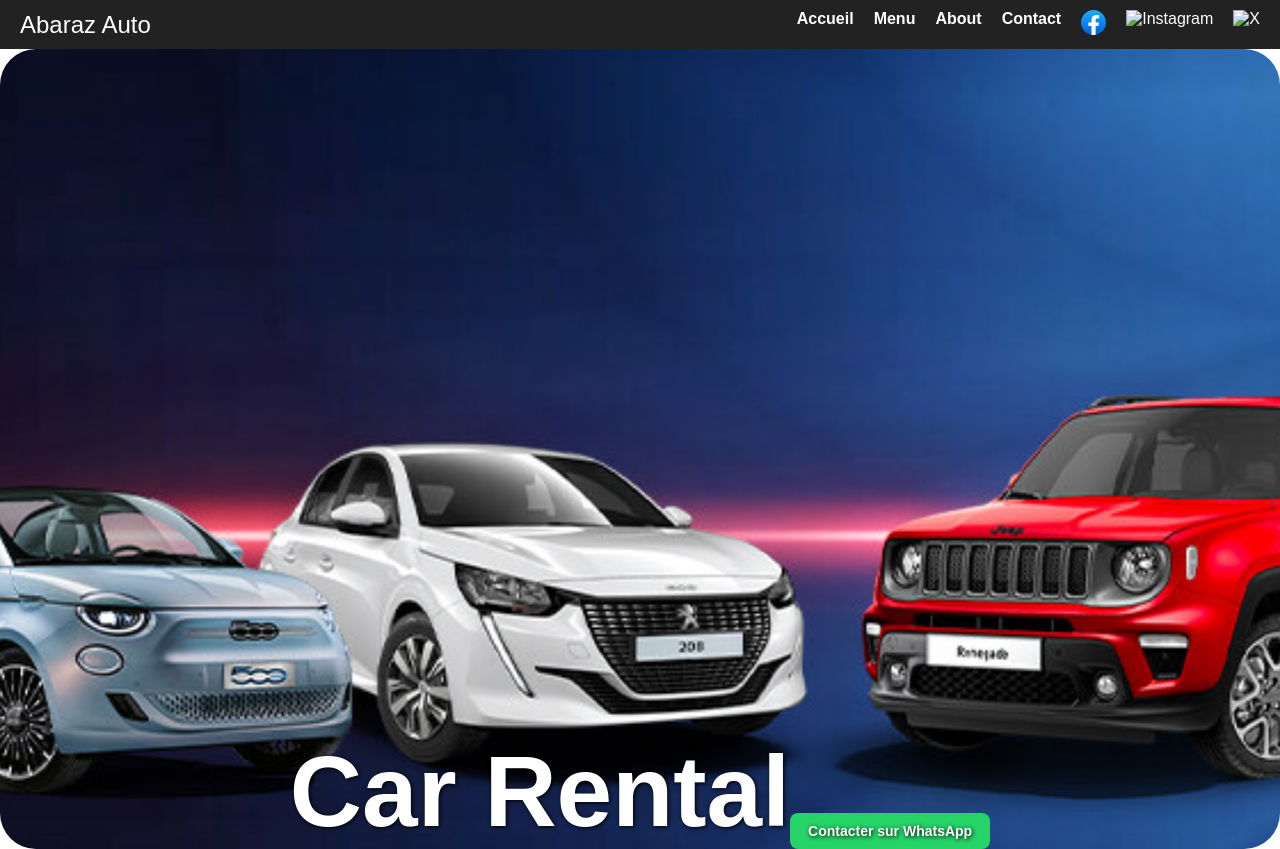
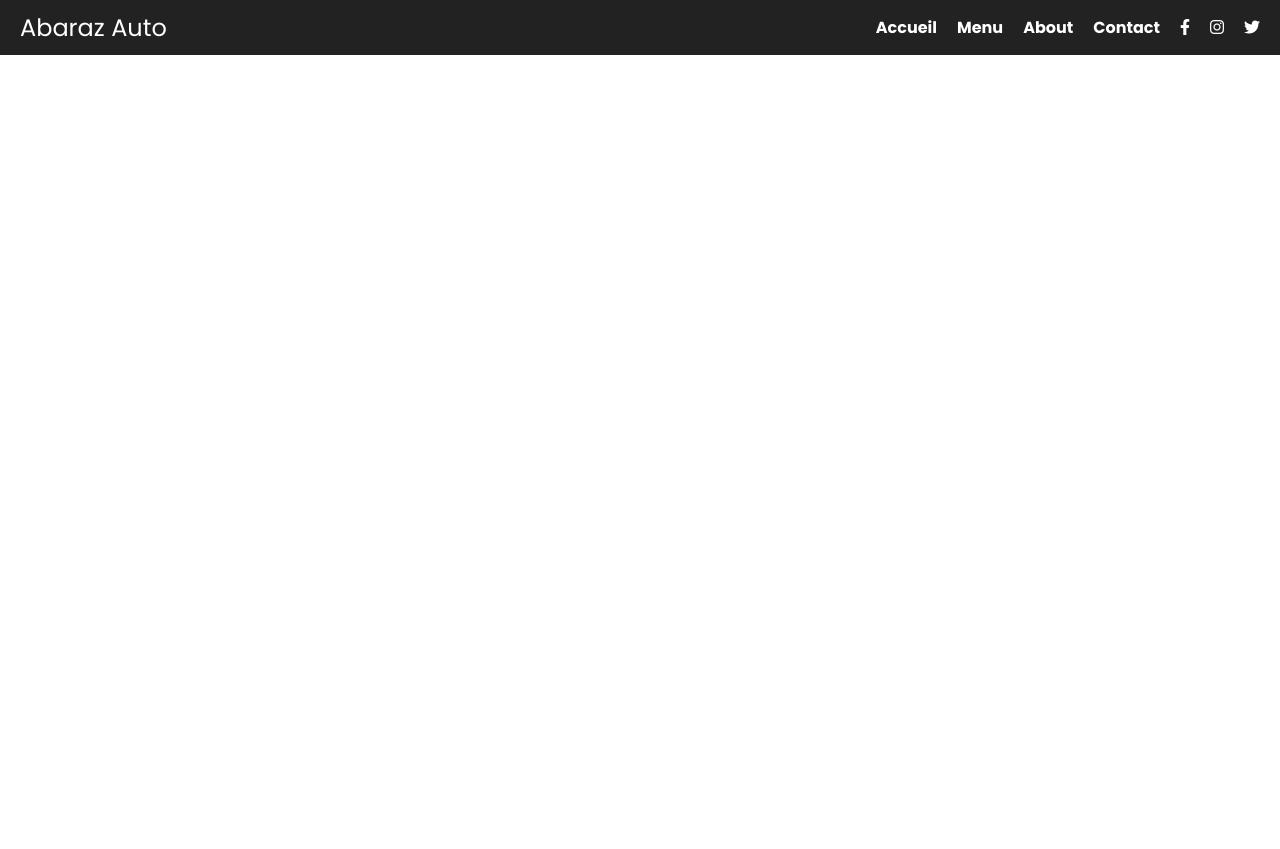
Before and after one commit to imaddouiou/AbarazAuto, a plain HTML site: page index.html in a window 1280 px wide. After the commit the page ends 800 px from the top, so only its background shows below. Drawn offline with Linux system fonts and the light colour scheme.

Commit message:
icon social network + font Poopins

```diff
--- a/index.html
+++ b/index.html
@@ -7,6 +7,8 @@
     <link rel="stylesheet" href="style.css">
 
     <!-- <link rel="stylesheet" href="bar.css"> -->
+    <link rel="stylesheet" href="https://cdnjs.cloudflare.com/ajax/libs/font-awesome/6.4.0/css/all.min.css">
+
 </head>
 <body>
         <nav class="navbar">
@@ -20,19 +22,21 @@
                         <li><a href="contact.html"><b>Contact</b></a></li>
 
                         <li>
-                            <a href="https://www.facebook.com" target="_blank">
-                                <img src="facebook.svg" alt="Facebook" width="25px">
+                            <a href="https://facebook.com" target="_blank">
+                                <i class="fab fa-facebook-f"></i>
                             </a>
                         </li>
                         <li>
-                            <a href="https://www.instagram.com" target="_blank">
-                                <img src="instagram.png" alt="Instagram" width="25px">
+                            <a href="https://instagram.com" target="_blank">
+                                <i class="fab fa-instagram"></i>
                             </a>
+
                         </li>
                         <li>
-                            <a href="https://www.X.com" target="_blank">
-                                <img src="twitter.png" alt="X" width="25px">
-                            </a>
+                                <a href="https://twitter.com" target="_blank">
+                                    <i class="fab fa-twitter"></i>
+                                </a>
+
                         </li>
                     </ul>
                 </div>
@@ -51,14 +55,7 @@
                 navLinks.classList.toggle("active");
             });
             </script>
-            <div class="page1">
-                <div class="page1-text">Car Rental</div>
-                <a href="https://wa.me/212621299173" target="_blank" class="whatsapp-button">
-                    Contacter sur WhatsApp
-                </a>
 
-
-            </div>
 
 
 
--- a/style.css
+++ b/style.css
@@ -1,5 +1,9 @@
 /* bar.css ou style.css */
 
+@import url('https://fonts.googleapis.com/css2?family=Poppins:ital,wght@0,100;0,200;0,300;0,400;0,500;0,600;0,700;0,800;0,900;1,100;1,200;1,300;1,400;1,500;1,600;1,700;1,800;1,900&display=swap');
+*{
+  font-family: "Poppins", sans-serif;
+}
 /* Styles de base */
 body {
   margin: 0;
@@ -31,7 +35,9 @@ body {
 .nav-links ul li a {
   color: white;
   text-decoration: none;
+
 }
+
 
 .menu-icon {
   display: none;
@@ -72,42 +78,3 @@ body {
         }
 
     }
-.page1 {
-
-  background-image: url("img1.jpg");
-  background-size: cover;
-  background-position: center;
-  background-repeat: no-repeat;
-  height: 100vh;
-  width: 100%;
-  border-radius: 36px;
-
-  display: flex;
-  align-items: flex-end; /* aligne le contenu en bas */
-  justify-content: center; /* centre horizontalement */
-  padding-bottom: -20px; /* espace depuis le bas */
-  color: white;
-  font-size: 100px;
-  font-weight: bold;
-  text-shadow: 1px 1px 4px black;
-  text-align: center;
-}
-
-/* Bouton WhatsApp en haut à droite */
-.whatsapp-button {
-  /* position: absolute; */
-  top: 20px;
-  right: 20px;
-  background-color: #25D366;
-  color: white;
-  padding: 10px 18px;
-  border-radius: 8px;
-  text-decoration: none;
-  font-weight: bold;
-  font-size: 14px;
-  transition: background-color 0.3s;
-}
-
-.whatsapp-button:hover {
-  background-color: #1ebe57;
-}
```
Also changed, not shown: about.html (+14 -10 lines), contact.html (+14 -10 lines), menu.html (+14 -10 lines), instagram-icone.jpg (added), instagram-icone1.JPG (added), x.jpg (added).
